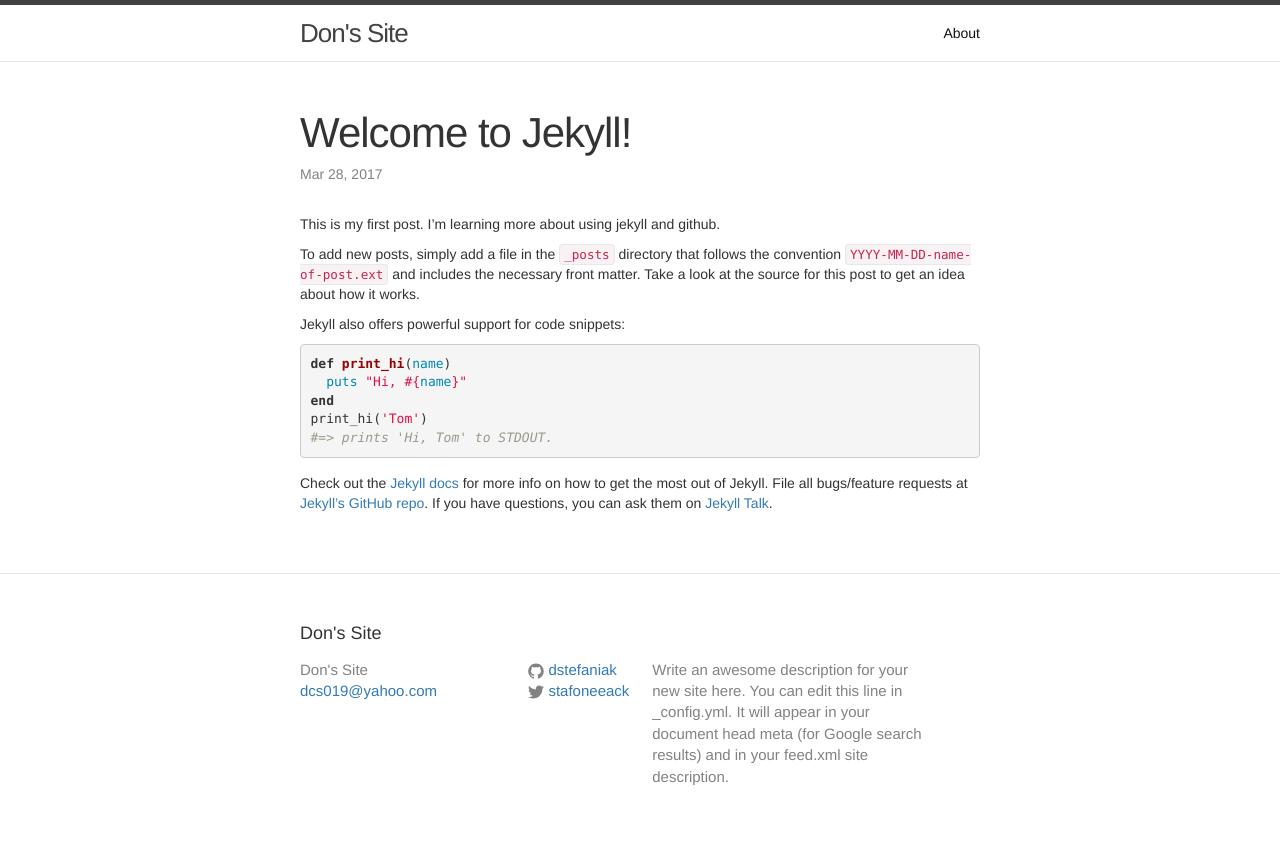
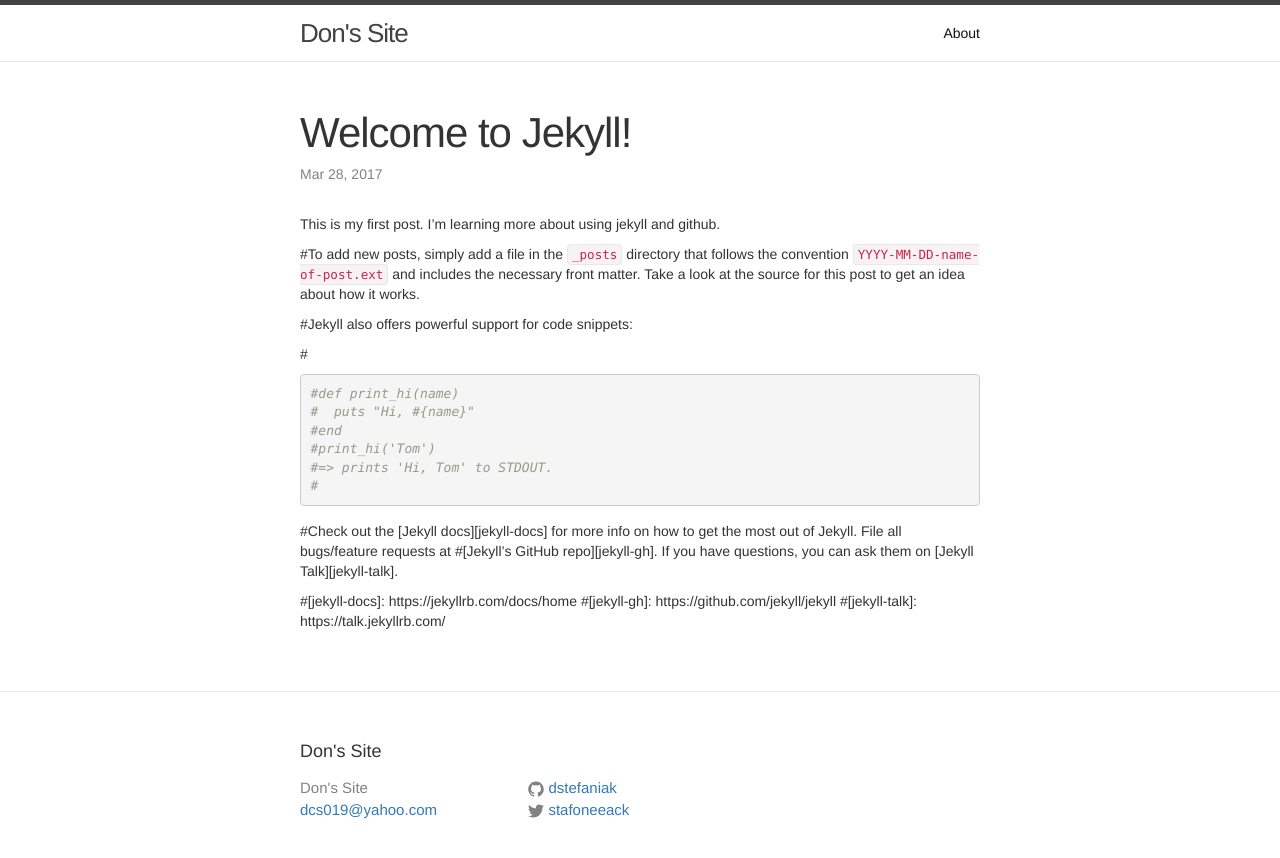
Before and after one commit to dstefaniak/lines-jekyll, a Jekyll site: the page built from _posts/2017-03-22-welcome-to-jekyll.markdown, in a window 1280 px wide. Shown: the top 858 px of the page. Built offline with Jekyll 4.4.1, drawn with Linux system fonts in a browser that asks for light colours.

Commit message:
removed site description and commented out text in first post

```diff
--- a/_config.yml
+++ b/_config.yml
@@ -15,10 +15,6 @@
 # in the templates via {{ site.myvariable }}.
 title: Don's Site
 email: dcs019@yahoo.com
-description: > # this means to ignore newlines until "baseurl:"
-  Write an awesome description for your new site here. You can edit this
-  line in _config.yml. It will appear in your document head meta (for
-  Google search results) and in your feed.xml site description.
 baseurl: "" # the subpath of your site, e.g. /blog
 url: "" # the base hostname & protocol for your site, e.g. http://example.com
 twitter_username: stafoneeack
--- a/_posts/2017-03-22-welcome-to-jekyll.markdown
+++ b/_posts/2017-03-22-welcome-to-jekyll.markdown
@@ -6,20 +6,20 @@ categories: jekyll update
 ---
 This is my first post. I'm learning more about using jekyll and github.
 
-To add new posts, simply add a file in the `_posts` directory that follows the convention `YYYY-MM-DD-name-of-post.ext` and includes the necessary front matter. Take a look at the source for this post to get an idea about how it works.
+#To add new posts, simply add a file in the `_posts` directory that follows the convention `YYYY-MM-DD-name-of-post.ext` and includes the necessary front matter. Take a look at the source for this post to get an idea about how it works.
 
-Jekyll also offers powerful support for code snippets:
+#Jekyll also offers powerful support for code snippets:
 
-{% highlight ruby %}
-def print_hi(name)
-  puts "Hi, #{name}"
-end
-print_hi('Tom')
+#{% highlight ruby %}
+#def print_hi(name)
+#  puts "Hi, #{name}"
+#end
+#print_hi('Tom')
 #=> prints 'Hi, Tom' to STDOUT.
-{% endhighlight %}
+#{% endhighlight %}
 
-Check out the [Jekyll docs][jekyll-docs] for more info on how to get the most out of Jekyll. File all bugs/feature requests at [Jekyll’s GitHub repo][jekyll-gh]. If you have questions, you can ask them on [Jekyll Talk][jekyll-talk].
+#Check out the [Jekyll docs][jekyll-docs] for more info on how to get the most out of Jekyll. File all bugs/feature requests at #[Jekyll’s GitHub repo][jekyll-gh]. If you have questions, you can ask them on [Jekyll Talk][jekyll-talk].
 
-[jekyll-docs]: https://jekyllrb.com/docs/home
-[jekyll-gh]:   https://github.com/jekyll/jekyll
-[jekyll-talk]: https://talk.jekyllrb.com/
+#[jekyll-docs]: https://jekyllrb.com/docs/home
+#[jekyll-gh]:   https://github.com/jekyll/jekyll
+#[jekyll-talk]: https://talk.jekyllrb.com/
```
